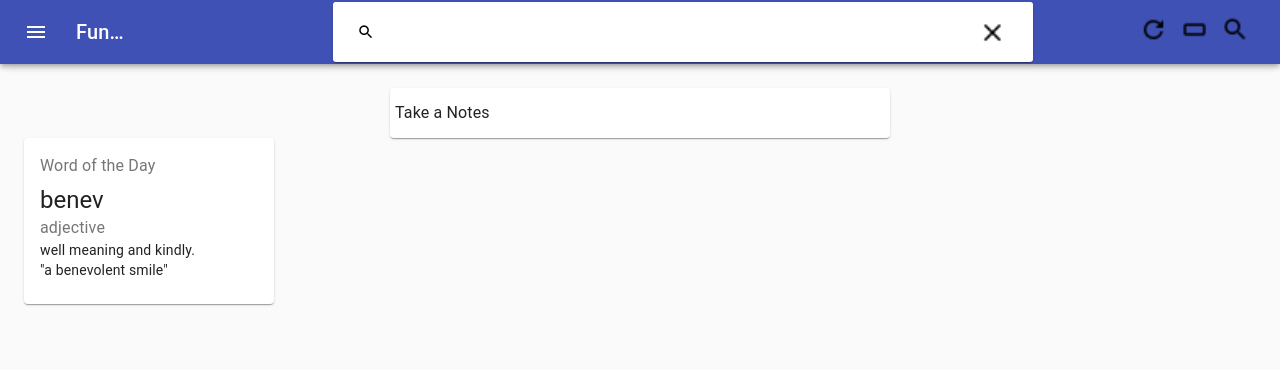
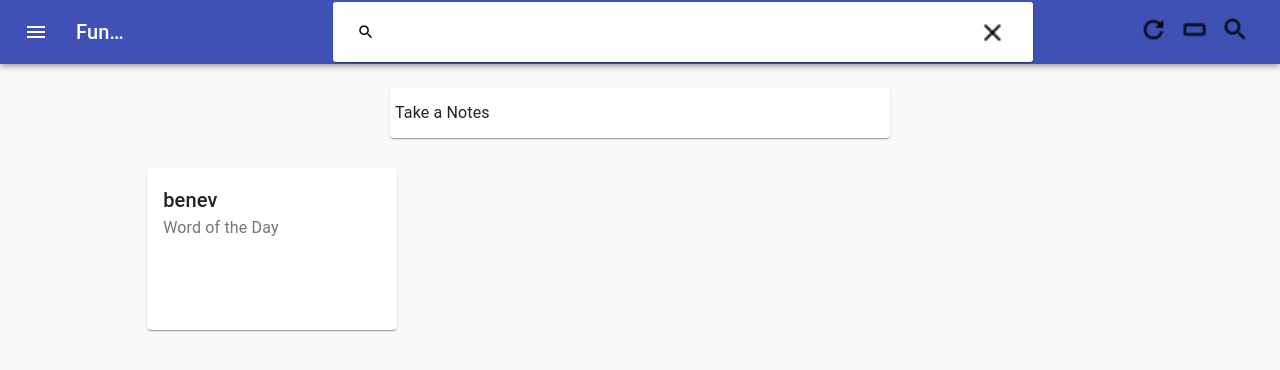
Before and after one commit to GowriRajeshwari/FunDooNotes, a React (Create React App) app in the folder fundoonotes/: page /Dashboard in a window 1280 px wide. Shown: the top 370 px of the page. Built offline with nearby package versions, Linux system fonts and the light colour scheme.

Commit message:
[GowriK] Refactor : Modified the ui in dashboard

```diff
--- a/fundoonotes/src/Css/Dashboard.css
+++ b/fundoonotes/src/Css/Dashboard.css
@@ -15,6 +15,14 @@
 #imgdash{
     width: 35px;
     height: 35px;
+    color:white;
+    /* align-items: center; */
+    justify-content: space-around;
+    padding:3px;
+}
+#imgdashnotes{
+    width: 25px;
+    height: 25px;
     color:white;
     /* align-items: center; */
     justify-content: space-around;
--- a/fundoonotes/src/components/Dashboard.jsx
+++ b/fundoonotes/src/components/Dashboard.jsx
@@ -306,6 +306,7 @@ const useStyles = theme => ({
 
   Editlabel=(event,text)=>{
     event.preventDefault();
+    console.log(text)
     if(text == 'Edit labels'){
         // <Edit/>
         this.setState({choice : 'Editlabels'})
--- a/fundoonotes/src/components/TakeaNotes.jsx
+++ b/fundoonotes/src/components/TakeaNotes.jsx
@@ -9,6 +9,9 @@ import { login } from "../services/LoginService"
 import { Typography } from "@material-ui/core";
 import Card from '@material-ui/core/Card';
 import CardContent from '@material-ui/core/CardContent';
+import reminder from '../assets/reminder.svg'
+import refresh from '../assets/refresh.png';
+import box from '../assets/box.png';
 require('dotenv').config();
 
 
@@ -18,7 +21,8 @@ class TakeaNotes extends Component {
     this.state = {
     next : true,
     value : '',
-    data:[]
+    show : null
+
     };
   }
 
@@ -36,9 +40,17 @@ class TakeaNotes extends Component {
   onChangeTitle=(event)=>{
     this.setState({data : event.target.value})
   }
+
+  _onMouseMove=(event)=>{
+    this.setState({show : true})
+  }
+  _onMouseOut=(event)=>{
+    this.setState({show : false})
+  }
+
   render() {
     return (
-      <div >
+      <div style={{width : '100%',display : 'flex',alignItems:'center',flexDirection:'column'}}>
         <div className="containerdash">
         {this.state.next ?
             <div>
@@ -88,24 +100,44 @@ class TakeaNotes extends Component {
     }
 
     </div>
-    <div>
-    <div>
-      <Card style={{width : '250px'}}>
+    <div style={{width : '80%',display : 'flex',alignItems : 'center' , paddingTop : '30px',flexDirection:'row'}}>
+    <div onMouseMove={this._onMouseMove} onMouseOut={this._onMouseOut} style={{width : '250px',borderRadius:'10px'}}>
+      <Card>
       <CardContent>
+        <div style={{  display : 'flex', flexDirection:'row',justifyContent:'space-between' }}>
+                      <Typography variant="h6" component="h2">
+                        benev
+                      </Typography>
+                      {this.state.show ?  <div style={{ padding :'5px'}}>
+                              <img src={reminder} id="imgdashnotes" />
+                      </div> : null}
+
+          </div>
         <Typography color="textSecondary" gutterBottom>
           Word of the Day
         </Typography>
-        <Typography variant="h5" component="h2">
-          benev
-        </Typography>
-        <Typography color="textSecondary">
-          adjective
-        </Typography>
-        <Typography variant="body2" component="p">
-          well meaning and kindly.
-          <br />
-          {'"a benevolent smile"'}
-        </Typography>
+        <div  style={{ display : 'flex', flexDirection:'row',height:'60px'}}>
+
+        {this.state.show ?
+        <div style={{ display : 'flex', flexDirection:'row'}}>
+        <div style={{ padding :'5px'}}>
+            <img src={reminder} id="imgdashnotes" />
+        </div>
+        <div style={{ padding :'5px'}}>
+            <img src={reminder} id="imgdashnotes" />
+        </div>
+        <div style={{ padding :'5px'}}>
+            <img src={reminder} id="imgdashnotes" />
+        </div>
+        <div style={{ padding :'5px'}}>
+            <img src={reminder} id="imgdashnotes" />
+        </div>
+        <div style={{ padding :'5px'}}>
+            <img src={reminder} id="imgdashnotes" />
+        </div> </div>:
+          null}
+
+        </div>
       </CardContent>
 
     </Card>
```
Also changed, not shown: fundoonotes/src/assets/reminder.svg (added).
